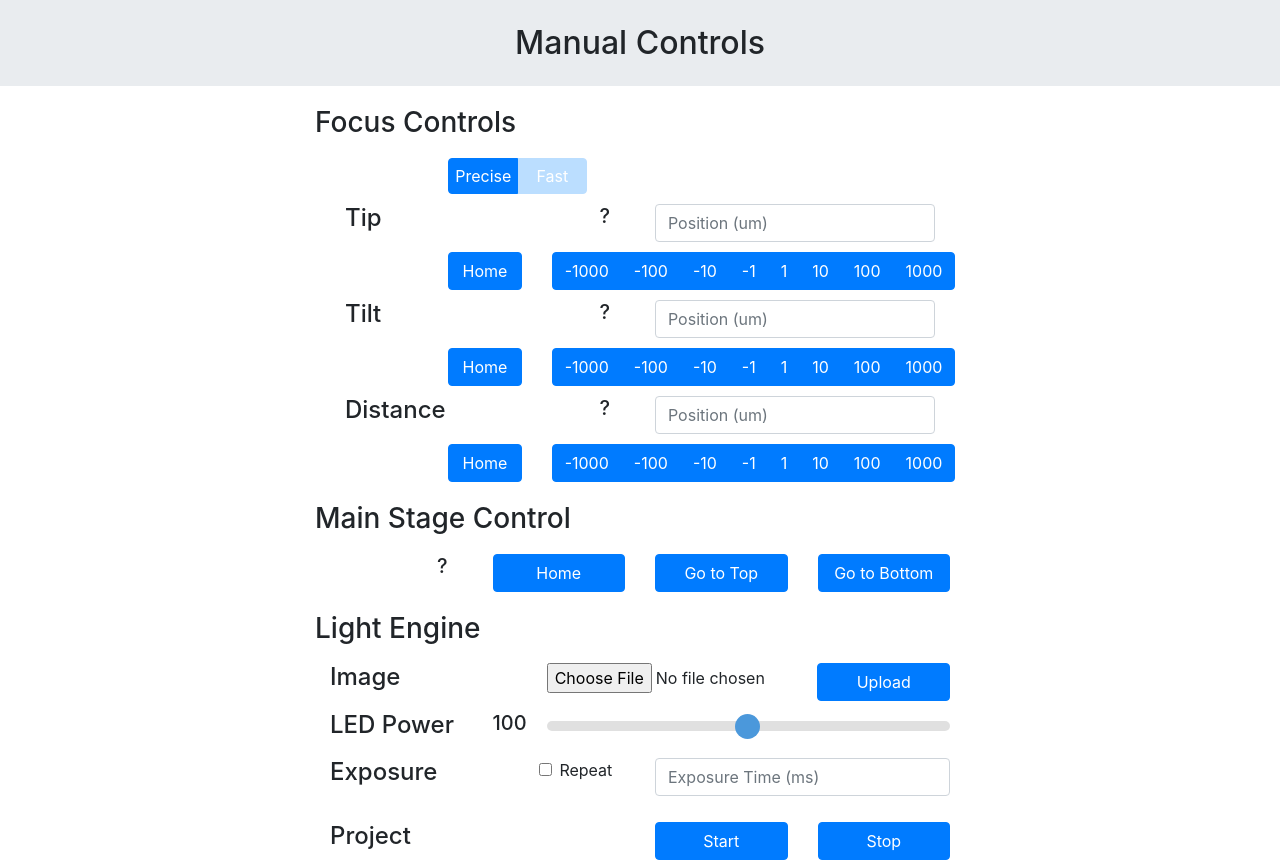
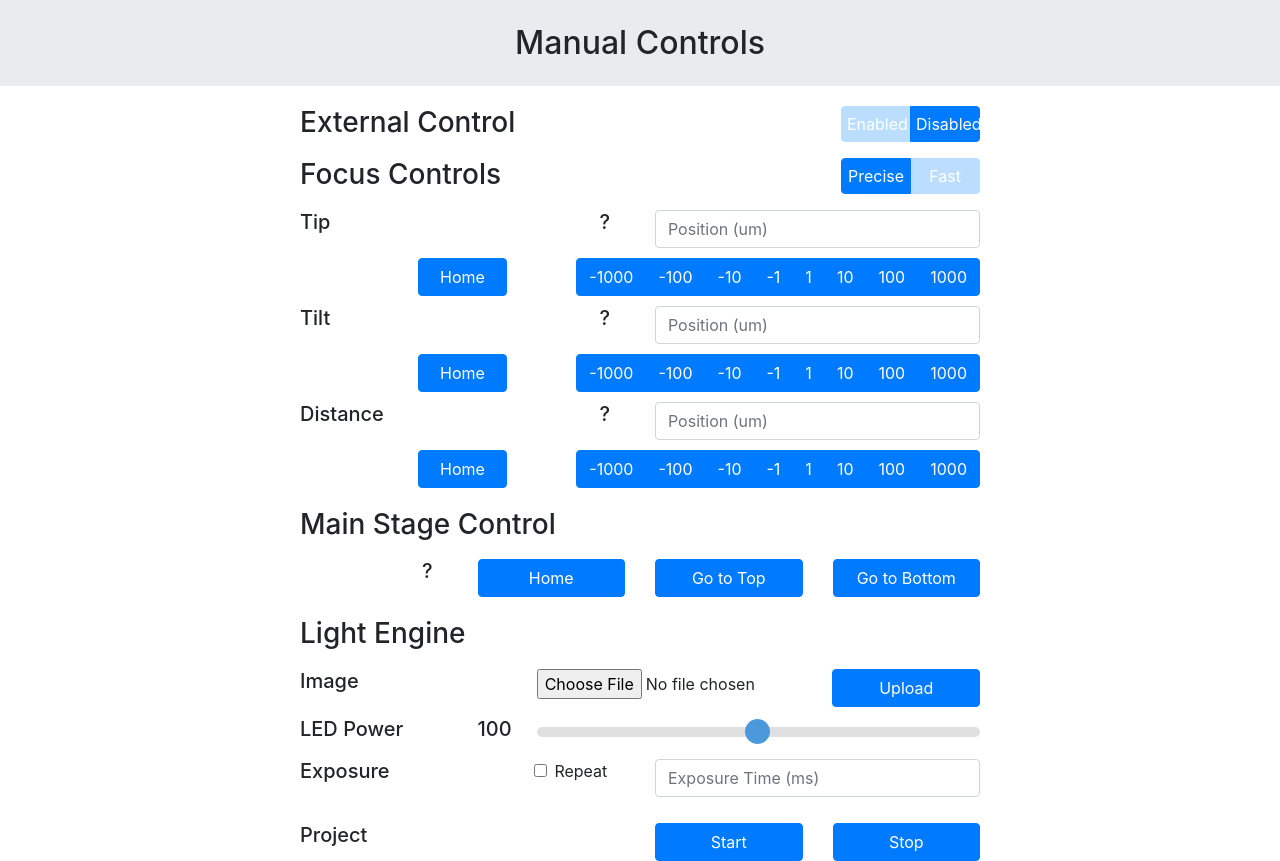
Before and after one commit to 3D-Printing-for-Microfluidics/3D_printer_control, a Flask app: page /calibrate in a window 1280 px wide. Run offline with Flask 2, Linux system fonts and the light colour scheme; parts of the project's set-up code (start-up, migrations or seed data) failed here and were passed over; some libraries are stand-ins or nearby versions.

Commit message:
Add external control enable button

```diff
--- a/printer_server/calibrate/views.py
+++ b/printer_server/calibrate/views.py
@@ -24,8 +24,7 @@ def index():
 
 @socketio.on('set_external_control_enable', namespace='/calibrate')
 def set_external_control_enable(message):
-    mode = message["mode"]
-    manualControls.set_external_control(mode)
+    manualControls.set_external_control(message == 'Enabled')
 
 @socketio.on('get_external_control_enable', namespace='/calibrate')
 def get_external_control_enable():
--- a/printer_server/static/css/calibrate.css
+++ b/printer_server/static/css/calibrate.css
@@ -60,3 +60,8 @@
     background: #006dcc;
     cursor: pointer;
 }
+
+.container {
+    padding-left: 0px;
+    padding-right: 0px;
+}
--- a/printer_server/static/js/calibrate.js
+++ b/printer_server/static/js/calibrate.js
@@ -235,6 +235,13 @@ $(document).ready(function(){
         socket.emit("calibration_motor_move", message);
     });
 
+    // Read value of external control select button
+    $("#external_enable :input").change(function() {
+        var test = $(this).parent().text();
+        console.log(test);
+        socket.emit("set_external_control_enable", test)
+    });
+
 });
 
 function uploadFile(image) {
--- a/printer_server/templates/calibrate.html
+++ b/printer_server/templates/calibrate.html
@@ -1,4 +1,3 @@
-
 {% extends"base.html" %}
 
 {% block title %}3D Printer Manual Controls{% endblock %}
@@ -14,18 +13,32 @@
 
 {% block page_content %}
 
+<!-- External Control -->
+<div class="container">
+    <div class="container">
+        <div class="row top-buffer">
+            <div class="col-6">
+                <h3>External Control</h3>
+            </div>
+            <div class="col-6">
+                <div  id="external_enable" class="btn-group btn-group-toggle float-right" data-toggle="buttons">
+                    <label class="btn btn-primary btn-fixed-width shadow-none">Enabled<input type="radio"></label>
+                    <label class="btn btn-primary btn-fixed-width shadow-none active">Disabled<input type="radio"></label>
+                </div>
+            </div>
+        </div>
+    </div>
+</div>
+
 <!-- Calibration Motor Control -->
 <div class="container motor-controls">
-    <div class="row top-buffer">
-        <h3>Focus Controls</h3>
-    </div>
-
-    <div class="container" aria-label="Tip">
+    <div class="container">
         <div class="row">
-            <div class="col-2">
+            <div class="col-9">
+                <h3>Focus Controls</h3>
             </div>
-            <div class="col-10">
-                <div class="btn-group btn-group-toggle" data-toggle="buttons">
+            <div class="col-3">
+                <div class="btn-group btn-group-toggle float-right" data-toggle="buttons">
                     <label class="btn btn-primary btn-fixed-width shadow-none active"><input type="radio" checked>Precise</label>
                     <label class="btn btn-primary btn-fixed-width shadow-none"><input type="radio" id="quick_move">Fast</label>
                 </div>
@@ -37,7 +50,7 @@
     <div class="container" aria-label="Tip">
         <div class="row">
             <div class="col-4">
-                <h4 >Tip</h4>
+                <h5 >Tip</h5>
             </div>
             <div class="col-2">
                 <h5 class="col text-right" id='tip-state'>?</h5>
@@ -73,7 +86,7 @@
     <div class="container" aria-label="Tilt">
         <div class="row">
             <div class="col-4">
-                <h4>Tilt</h4>
+                <h5>Tilt</h5>
             </div>
             <div class="col-2">
                 <h5 class="col text-right" id='tilt-state'>?</h5>
@@ -107,7 +120,7 @@
     <div class="container" aria-label="Distance">
         <div class="row">
             <div class="col-4">
-                <h4>Distance</h4>
+                <h5>Distance</h5>
             </div>
             <div class="col-2">
                 <h5 class="col text-right" id='dist-state'>?</h5>
@@ -141,7 +154,9 @@
 <!-- Galil Control -->
 <div class="container galil">
     <div class="row top-buffer">
-        <h3>Main Stage Control</h3>
+        <div class="col-12">
+            <h3>Main Stage Control</h3>
+        </div>
     </div>
     <div class="row">
         <div class="col-3">
@@ -162,12 +177,14 @@
 <!-- Light Engine Control -->
 <div class="container top-buffer light-engine">
     <div class="row">
-        <h3>Light Engine</h3>
+        <div class="col-12">
+            <h3>Light Engine</h3>
+        </div>
     </div>
 
     <!-- Upload Image -->
     <div class="row">
-        <h4 class="col-4 text-left">Image</h4>
+        <h5 class="col-4 text-left">Image</h5>
         <form class="col-5">
             <input type="file" class="form-control-file" name="file" accept=".png" id="file-picker">
             <div class="invalid-feedback">
@@ -181,14 +198,14 @@
 
     <!-- LED Power -->
     <div class="row">
-        <h4 class="col-3 text-left">LED Power</h4>
+        <h5 class="col-3 text-left">LED Power</h5>
         <h5 class="col-1 text-left" id="led-power-label"></h5>
         <div class="slidecontainer col-8"><input type="range" min="1" max="200" value="100" class="slider" id="led-power-slider"></div>
     </div>
 
     <!-- Repeat and Exposure Time -->
     <div class="row">
-        <h4 class="col-4 text-left">Exposure</h4>
+        <h5 class="col-4 text-left">Exposure</h5>
         <div class="col-2 form-group text-center">
             <input class="form-check-input" type="checkbox" value="" id="repeat-chkbx">
             <label class="form-check-label" for="repeat-chkbx">Repeat</label>
@@ -203,7 +220,7 @@
 
     <!-- Start Stop -->
     <div class="row">
-        <h4 class="col-6">Project</h4>
+        <h5 class="col-6">Project</h5>
         <div class="col-3"><button type="button" class="btn btn-primary btn-block" id="le-start-btn">Start</button></div>
         <div class="col-3"><button type="button" class="btn btn-primary btn-block" id="le-stop-btn">Stop</button></div>
     </div>
```
Also changed, not shown: printer_server/manual_controls.py (+3 -6 lines).
